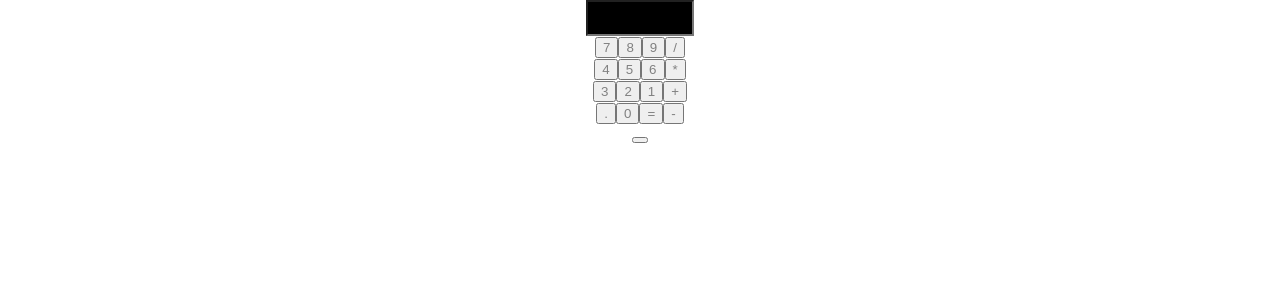
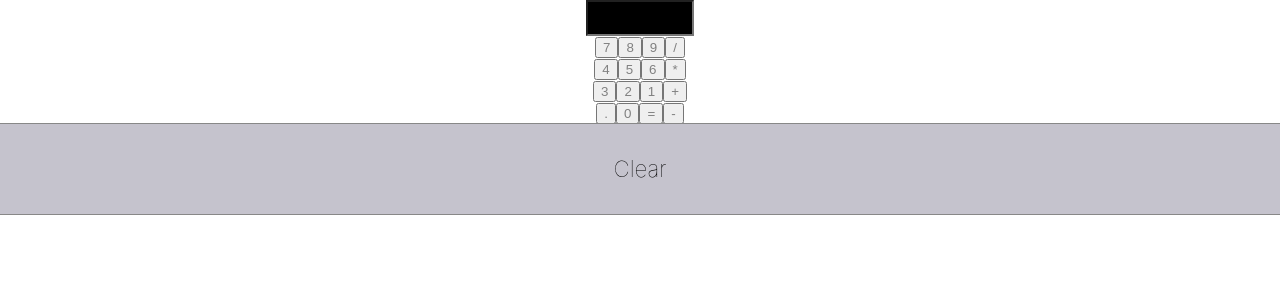
Before and after one commit to AdrianGHub/calc-app, a React (Create React App) app: page / in a window 1280 px wide. Shown: the top 300 px of the page. Built offline with nearby package versions, Linux system fonts and the light colour scheme.

Commit message:
feat: create clear button component

```diff
--- a/src/components/ClearButton/ClearButton.js
+++ b/src/components/ClearButton/ClearButton.js
@@ -3,9 +3,9 @@ import classes from './ClearButton.module.css';
 
 const clearButton = (props) => {
     return (
-        <button className={classes}>
-
-        </button>
+        <div className={classes.ClearButton}>
+            {props.children}
+        </div>
     );
 };
 
--- a/src/components/ClearButton/ClearButton.module.css
+++ b/src/components/ClearButton/ClearButton.module.css
@@ -0,0 +1,11 @@
+.ClearButton {
+    height: 4em;
+    display: flex;
+    flex: 1;
+    align-items: center;
+    justify-content: center;
+    font-weight: lighter;
+    font-size: 1.4rem;
+    outline: 1px solid #888;
+    background-color: #c5c3cd;
+}
```
